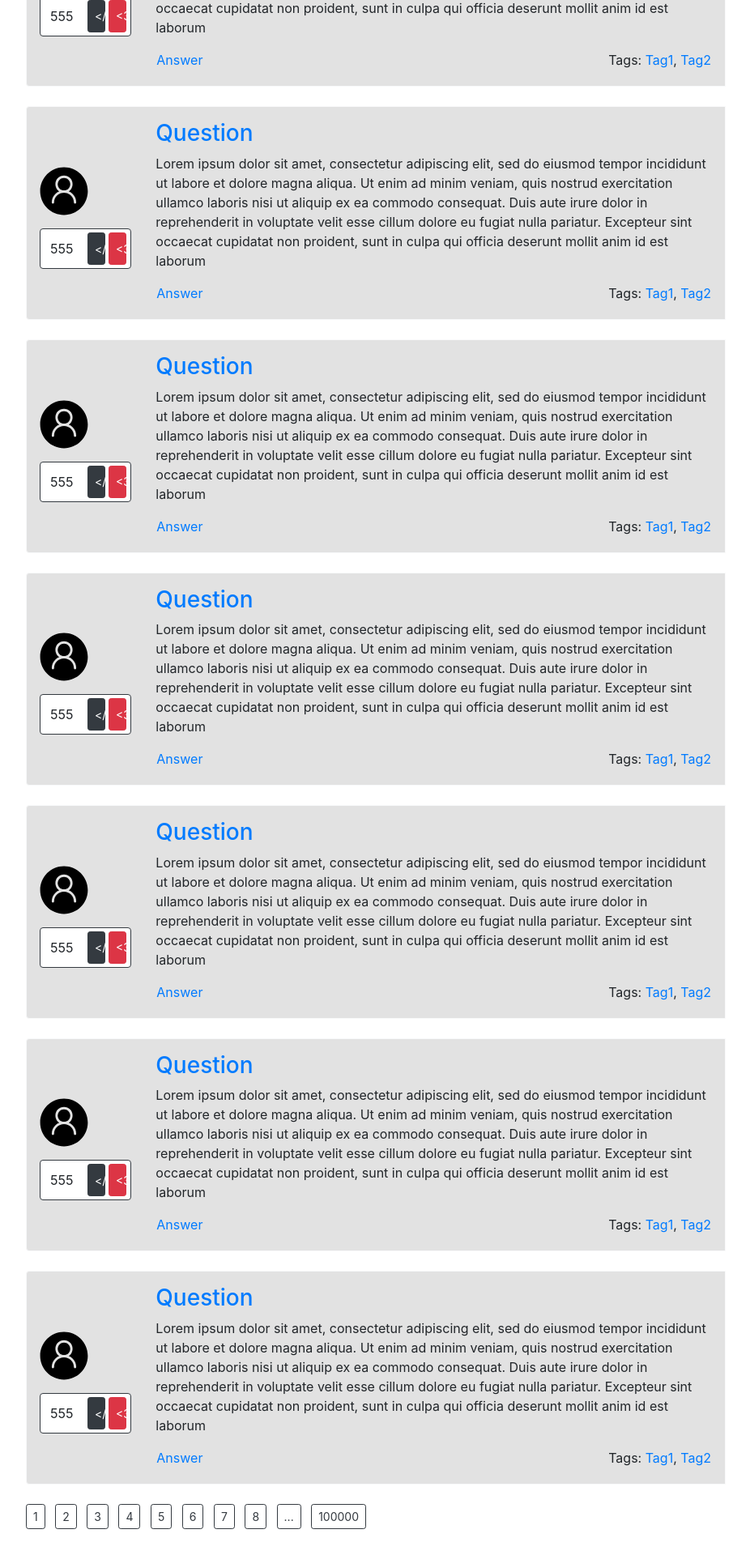
After one commit to Arugaf/TP-Web, a Django app: page /tag in a window 1280 px wide. The commit adds this page. Shown: the part 4080-6000 px from the top of the page at 81% size, without its empty margins (16-942 px from the left). Run offline with Django 3.2, Linux system fonts and the light colour scheme; some libraries are stand-ins or nearby versions.

Commit message:
new question page

```diff
--- a/ask_evdokimov/urls.py
+++ b/ask_evdokimov/urls.py
@@ -3,5 +3,7 @@ from ask_evdokimov import views
 
 urlpatterns = [
     path('', views.index, name="index"),
-    path('1', views.question, name="question")
+    path('1', views.question, name="question"),
+    path('tag', views.tag, name="tag"),
+    path('ask', views.ask_question, name="ask_question")
 ]
--- a/ask_evdokimov/views.py
+++ b/ask_evdokimov/views.py
@@ -7,3 +7,11 @@ def index(request):
 
 def question(request):
     return render(request, 'question.html')
+
+
+def tag(request):
+    return render(request, 'tag.html')
+
+
+def ask_question(request):
+    return render(request, 'ask_question.html')
--- a/static/css/custom.css
+++ b/static/css/custom.css
@@ -14,3 +14,7 @@
 .content-block {
     background-color: #ffffff
 }
+
+.right-menu-block {
+    background-color: #fafafa;
+}
--- a/templates/include/base.html
+++ b/templates/include/base.html
@@ -26,11 +26,11 @@
 <div class="container-fluid justify-content-center">
     <div class="row">
 
-        <div class="content-block col-lg-9 col-md-8 col-sm-12 px-md-4 px-xl-5 pb-5">
+        <div class="content-block col-lg-9 col-md-8 col-sm-12 px-md-4 px-xl-5 pb-5 mt-4">
             {% block content %}{% endblock %}
         </div>
 
-        <div class="col-lg-3 col-md-4 d-none d-md-block px-3">
+        <div class="right-menu-block col-lg-3 col-md-4 d-none d-md-block px-3">
             {% include 'include/utility/utility.html' %}
         </div>
     </div>
--- a/templates/include/navbar/navbar.html
+++ b/templates/include/navbar/navbar.html
@@ -33,7 +33,7 @@
             <li class="nav-item mr-2">
                 <a href="#">
                     <!-- TODO: Относительный размер -->
-                    <img src="/static/img/avatar_user_default_contact_profile_male-512.png" width=  "60" alt="">
+                    <img src="/static/img/default_avatar.svg" width="60" alt="">
                 </a>
             </li>
 
--- a/templates/include/question/components/card_layout.html
+++ b/templates/include/question/components/card_layout.html
@@ -7,7 +7,7 @@
             <!-- Avatar -->
             <a class="mt-5" href="#">
                 <!-- TODO: Относительный размер, подгружать нужного пользователя, центровка аватара -->
-                <img src="/static/img/avatar_user_default_contact_profile_male-512.png" width="60" alt="">
+                <img src="/static/img/default_avatar.svg" width="60" alt="">
             </a>
 
             <!-- Rating -->
--- /dev/null
+++ b/templates/include/questions/questions_layout.html
@@ -0,0 +1,56 @@
+<!-- Question cards -->
+{% include "include/question/question_card.html" %}
+{% include "include/question/question_card.html" %}
+{% include "include/question/question_card.html" %}
+{% include "include/question/question_card.html" %}
+{% include "include/question/question_card.html" %}
+{% include "include/question/question_card.html" %}
+{% include "include/question/question_card.html" %}
+{% include "include/question/question_card.html" %}
+{% include "include/question/question_card.html" %}
+{% include "include/question/question_card.html" %}
+{% include "include/question/question_card.html" %}
+{% include "include/question/question_card.html" %}
+{% include "include/question/question_card.html" %}
+{% include "include/question/question_card.html" %}
+{% include "include/question/question_card.html" %}
+{% include "include/question/question_card.html" %}
+{% include "include/question/question_card.html" %}
+{% include "include/question/question_card.html" %}
+{% include "include/question/question_card.html" %}
+{% include "include/question/question_card.html" %}
+
+<!-- Pagination -->
+<ul class="list-inline">
+    <!-- TODO: Циклы, подстановки, цвет, отступы -->
+    <li class="list-inline-item">
+        <button class="col btn btn-sm btn-outline-dark" type="submit">1</button>
+    </li>
+    <li class="list-inline-item">
+        <button class="col btn btn-sm btn-outline-dark" type="submit">2</button>
+    </li>
+    <li class="list-inline-item">
+        <button class="col btn btn-sm btn-outline-dark" type="submit">3</button>
+    </li>
+    <li class="list-inline-item">
+        <button class="col btn btn-sm btn-outline-dark" type="submit">4</button>
+    </li>
+    <li class="list-inline-item">
+        <button class="col btn btn-sm btn-outline-dark" type="submit">5</button>
+    </li>
+    <li class="list-inline-item">
+        <button class="col btn btn-sm btn-outline-dark" type="submit">6</button>
+    </li>
+    <li class="list-inline-item">
+        <button class="col btn btn-sm btn-outline-dark" type="submit">7</button>
+    </li>
+    <li class="list-inline-item">
+        <button class="col btn btn-sm btn-outline-dark" type="submit">8</button>
+    </li>
+    <li class="list-inline-item">
+        <button class="col btn btn-sm btn-outline-dark" type="submit">...</button>
+    </li>
+    <li class="list-inline-item">
+        <button class="col btn btn-sm btn-outline-dark" type="submit">100000</button>
+    </li>
+</ul>
--- a/templates/question.html
+++ b/templates/question.html
@@ -2,7 +2,7 @@
 
 {% block content %}
 
-    <div class="row mt-4 border-bottom py-3">
+    <div class="row border-bottom py-3">
 
         <!-- TODO: Можно ли обойтись без колонок? Криво меняется -->
         <div class="col-3 col-lg-2 col-xl-2">
@@ -10,7 +10,7 @@
             <!-- Avatar -->
             <a class="mt-5" href="#">
                 <!-- TODO: Относительный размер, подгружать нужного пользователя, центровка аватара -->
-                <img src="/static/img/avatar_user_default_contact_profile_male-512.png" width="120" alt="">
+                <img src="/static/img/default_avatar.svg" width="120" alt="">
             </a>
 
             <!-- Rating -->
@@ -68,7 +68,6 @@
         <div class="form-group">
             <textarea class="form-control" placeholder="Enter your answer here..." rows="5"></textarea>
             <button class="btn btn-outline-success mt-3" type="submit">Answer</button>
-
         </div>
     </form>
 
--- /dev/null
+++ b/templates/tag.html
@@ -0,0 +1,10 @@
+{% extends 'include/base.html' %}
+
+{% block content %}
+    <p class="h1 mb-3">
+        Tagname
+    </p>
+
+    {% include 'include/questions/questions_layout.html' %}
+
+{% endblock %}
```
Also changed, not shown: templates/ask_question.html (added, +39 -0 lines), templates/index.html (+1 -39 lines), static/img/avatar_user_default_contact_profile_male-512.png (deleted), static/img/default_avatar.svg (added).
